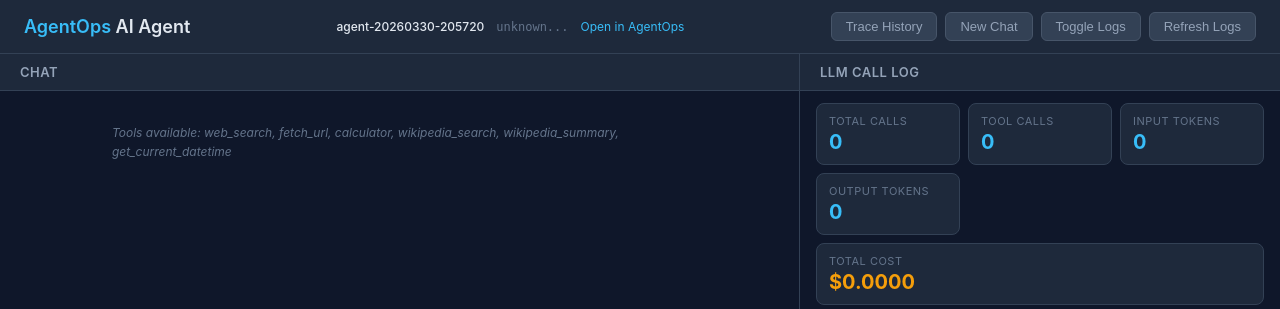
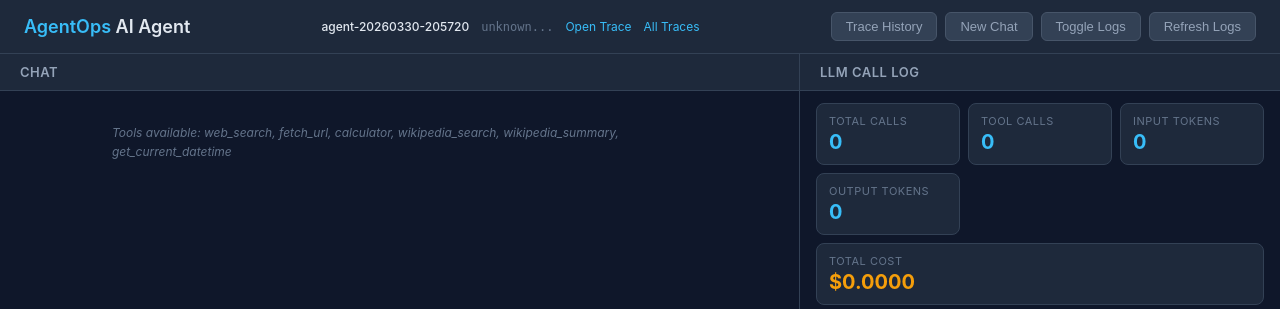
Before and after one commit to sherman94062/agentops, a Flask app: template templates/index.html in a window 1280 px wide. Shown: the top 309 px of the page. Run offline with Flask 3, Linux system fonts and the light colour scheme; the template is opened without the code that fills it, so the values that code supplies are empty.

Commit message:
Remove @operation from chat_turn and add All Traces link
- chat_turn no longer creates its own trace; LLM calls and tool
  operations nest directly under the init session trace
- Added "All Traces" link to UI header for easy dashboard access
- "Open Trace" links to the current session's trace ID

Co-Authored-By: Claude Opus 4.6 (1M context) <noreply@anthropic.com>

```diff
--- a/agent.py
+++ b/agent.py
@@ -314,7 +314,6 @@ class ResearchAgent:
     def __init__(self):
         self.messages: list = []
 
-    @operation(name="chat_turn")
     def chat_turn(self) -> str:
         """Send messages to Claude, execute any tool calls, and return the final text."""
         for _ in range(MAX_TOOL_ROUNDS):
--- a/templates/index.html
+++ b/templates/index.html
@@ -78,7 +78,8 @@
     <div class="trace-info">
       <span id="sessionName" style="color: #e2e8f0; font-weight: 500;"></span>
       <span class="trace-id" id="traceId"></span>
-      <a id="traceLink" href="#" target="_blank">Open in AgentOps</a>
+      <a id="traceLink" href="#" target="_blank">Open Trace</a>
+      <a href="https://app.agentops.ai/traces" target="_blank">All Traces</a>
     </div>
     <div class="header-actions">
       <button onclick="showTraceHistory()">Trace History</button>
```
